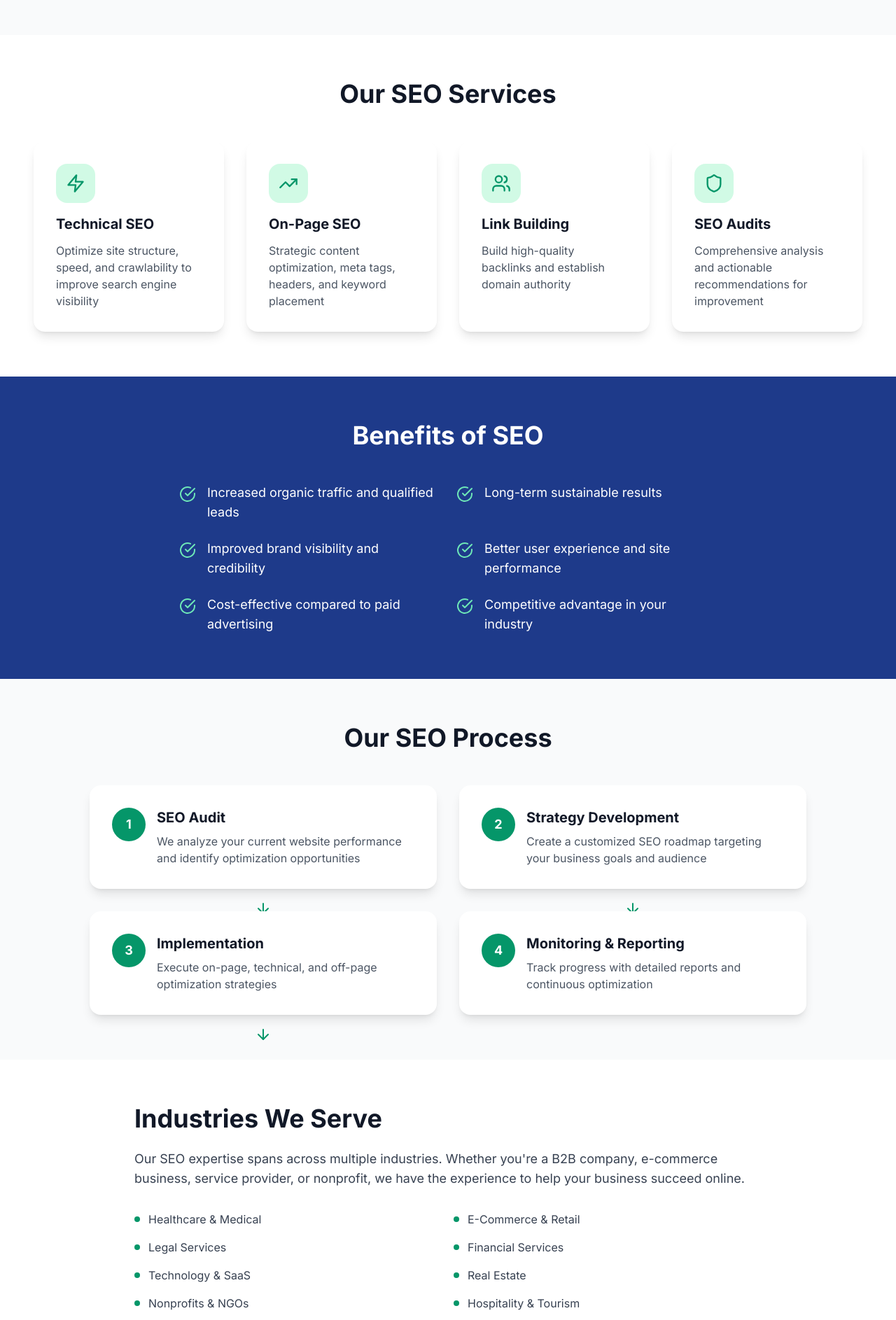
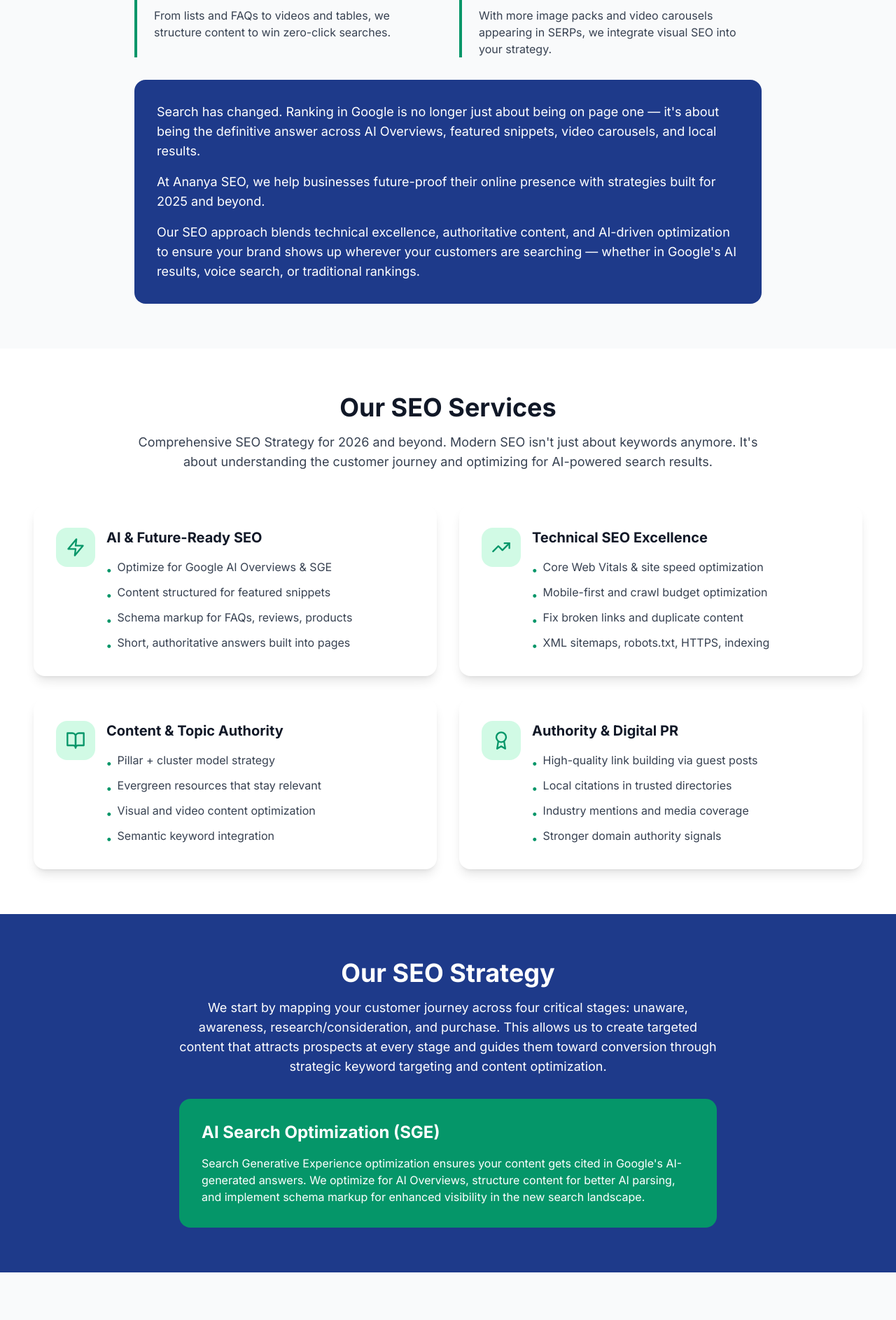
Before and after one commit to ananyaseo/ananyaseo-bolt-design, a React (Vite) app: page /seo in a window 1280 px wide. Shown: the part 798-2684 px from the top of the page at 70% size. Built offline with nearby package versions, Linux system fonts and the light colour scheme.

Commit message:
Updated SEO.tsx

```diff
--- a/src/pages/SEO.tsx
+++ b/src/pages/SEO.tsx
@@ -1,60 +1,105 @@
-import { ArrowRight, CheckCircle, Users, TrendingUp, Zap, Shield } from 'lucide-react';
+import { ArrowRight, CheckCircle, Zap, TrendingUp, BookOpen, Award } from 'lucide-react';
 import TopBar from '../components/TopBar';
 import Footer from '../components/Footer';
 
 export default function SEO() {
+  const whySEOMattersList = [
+    {
+      title: 'AI-Powered Search (SGE & Overviews)',
+      description: 'Google now answers questions directly using AI. We optimize your content so it can be cited inside these AI results.'
+    },
+    {
+      title: 'E-E-A-T (Experience, Expertise, Authoritativeness, Trust)',
+      description: 'Content quality is the new currency of visibility. We build trust signals into every page.'
+    },
+    {
+      title: 'Featured Snippets & Rich Results',
+      description: 'From lists and FAQs to videos and tables, we structure content to win zero-click searches.'
+    },
+    {
+      title: 'Visual & Video Search',
+      description: 'With more image packs and video carousels appearing in SERPs, we integrate visual SEO into your strategy.'
+    }
+  ];
+
   const services = [
     {
       icon: Zap,
-      title: 'Technical SEO',
-      description: 'Optimize site structure, speed, and crawlability to improve search engine visibility'
+      title: 'AI & Future-Ready SEO',
+      points: [
+        'Optimize for Google AI Overviews & SGE',
+        'Content structured for featured snippets',
+        'Schema markup for FAQs, reviews, products',
+        'Short, authoritative answers built into pages'
+      ]
     },
     {
       icon: TrendingUp,
-      title: 'On-Page SEO',
-      description: 'Strategic content optimization, meta tags, headers, and keyword placement'
+      title: 'Technical SEO Excellence',
+      points: [
+        'Core Web Vitals & site speed optimization',
+        'Mobile-first and crawl budget optimization',
+        'Fix broken links and duplicate content',
+        'XML sitemaps, robots.txt, HTTPS, indexing'
+      ]
     },
     {
-      icon: Users,
-      title: 'Link Building',
-      description: 'Build high-quality backlinks and establish domain authority'
+      icon: BookOpen,
+      title: 'Content & Topic Authority',
+      points: [
+        'Pillar + cluster model strategy',
+        'Evergreen resources that stay relevant',
+        'Visual and video content optimization',
+        'Semantic keyword integration'
+      ]
     },
     {
-      icon: Shield,
-      title: 'SEO Audits',
-      description: 'Comprehensive analysis and actionable recommendations for improvement'
+      icon: Award,
+      title: 'Authority & Digital PR',
+      points: [
+        'High-quality link building via guest posts',
+        'Local citations in trusted directories',
+        'Industry mentions and media coverage',
+        'Stronger domain authority signals'
+      ]
     }
   ];
 
-  const benefits = [
-    'Increased organic traffic and qualified leads',
-    'Long-term sustainable results',
-    'Improved brand visibility and credibility',
-    'Better user experience and site performance',
-    'Cost-effective compared to paid advertising',
-    'Competitive advantage in your industry'
-  ];
-
-  const process = [
+  const processSteps = [
     {
       step: 1,
-      title: 'SEO Audit',
-      description: 'We analyze your current website performance and identify optimization opportunities'
+      title: 'Keyword Research & Topic Clustering',
+      description: 'Identify high-intent keywords, research AI Overview triggers, map search intent, and create topical authority clusters'
     },
     {
       step: 2,
-      title: 'Strategy Development',
-      description: 'Create a customized SEO roadmap targeting your business goals and audience'
+      title: 'Technical SEO',
+      description: 'Fix crawlability issues, optimize Core Web Vitals, implement security measures, and ensure mobile-first indexing'
     },
     {
       step: 3,
-      title: 'Implementation',
-      description: 'Execute on-page, technical, and off-page optimization strategies'
+      title: 'On-Page Optimization',
+      description: 'Optimize titles, meta descriptions, headings, content structure, image optimization, and semantic keyword integration'
     },
     {
       step: 4,
-      title: 'Monitoring & Reporting',
-      description: 'Track progress with detailed reports and continuous optimization'
+      title: 'Content Strategy',
+      description: 'Create evergreen content, case studies, FAQ sections, how-to guides, and content optimized for featured snippets'
+    },
+    {
+      step: 5,
+      title: 'Schema & Structured Data',
+      description: 'Implement comprehensive schema markup for organization, services, FAQs, reviews, and local business information'
+    },
+    {
+      step: 6,
+      title: 'Local & Reviews',
+      description: 'Google Business Profile optimization, citation building, review management, and location-based content creation'
+    },
+    {
+      step: 7,
+      title: 'Analytics & Monitoring',
+      description: 'GA4 setup, Search Console monitoring, ROI tracking, monthly reports on rankings, traffic, and conversions'
     }
   ];
 
@@ -75,10 +120,10 @@ export default function SEO() {
         <div className="container mx-auto px-6 lg:px-12 relative z-10">
           <div className="max-w-3xl mx-auto text-center space-y-4">
             <h1 className="text-4xl md:text-5xl lg:text-6xl font-bold text-white leading-tight">
-              Search Engine Optimization Services
+              Affordable Search Engine Optimization (SEO) Services
             </h1>
             <p className="text-xl text-emerald-300 font-semibold">
-              Drive Organic Growth and Dominate Search Rankings
+              Future-Ready SEO That Delivers Visibility, Traffic & Conversions
             </p>
           </div>
         </div>
@@ -87,30 +132,59 @@ export default function SEO() {
       <section className="py-16 bg-gray-50">
         <div className="container mx-auto px-6 lg:px-12">
           <div className="max-w-4xl mx-auto">
-            <h2 className="text-3xl md:text-4xl font-bold text-gray-900 mb-6">What is SEO?</h2>
-            <p className="text-lg text-gray-700 mb-4">
-              Search Engine Optimization (SEO) is the practice of optimizing your website to rank higher in search engine results pages (SERPs) for relevant keywords. It encompasses technical improvements, content strategy, and link building to increase organic visibility and drive qualified traffic to your site.
+            <h2 className="text-3xl md:text-4xl font-bold text-gray-900 mb-6">Why SEO Matters More in 2026</h2>
+            <div className="grid md:grid-cols-2 gap-8 mb-8">
+              {whySEOMattersList.map((item, index) => (
+                <div key={index} className="border-l-4 border-emerald-600 pl-6">
+                  <h3 className="text-lg font-bold text-gray-900 mb-2">{item.title}</h3>
+                  <p className="text-gray-700">{item.description}</p>
+                </div>
+              ))}
+            </div>
+            <div className="bg-blue-900 text-white rounded-2xl p-8">
+              <p className="text-lg mb-4">
+                Search has changed. Ranking in Google is no longer just about being on page one — it's about being the definitive answer across AI Overviews, featured snippets, video carousels, and local results.
               </p>
-            <p className="text-lg text-gray-700">
-              In today's digital landscape, being found online is crucial. Our SEO experts work to ensure your business appears at the top of search results when potential customers are looking for your products or services.
+              <p className="text-lg mb-4">
+                At Ananya SEO, we help businesses future-proof their online presence with strategies built for 2025 and beyond.
               </p>
+              <p className="text-lg">
+                Our SEO approach blends technical excellence, authoritative content, and AI-driven optimization to ensure your brand shows up wherever your customers are searching — whether in Google's AI results, voice search, or traditional rankings.
+              </p>
+            </div>
           </div>
         </div>
       </section>
 
       <section className="py-16">
         <div className="container mx-auto px-6 lg:px-12">
-          <h2 className="text-3xl md:text-4xl font-bold text-gray-900 mb-12 text-center">Our SEO Services</h2>
-          <div className="grid md:grid-cols-2 lg:grid-cols-4 gap-8">
+          <div className="max-w-4xl mx-auto mb-12">
+            <h2 className="text-3xl md:text-4xl font-bold text-gray-900 mb-4 text-center">Our SEO Services</h2>
+            <p className="text-lg text-gray-700 text-center">
+              Comprehensive SEO Strategy for 2026 and beyond. Modern SEO isn't just about keywords anymore. It's about understanding the customer journey and optimizing for AI-powered search results.
+            </p>
+          </div>
+          <div className="grid md:grid-cols-2 gap-8">
             {services.map((service, index) => {
               const Icon = service.icon;
               return (
                 <div key={index} className="bg-white rounded-2xl p-8 shadow-lg hover:shadow-xl transition-shadow">
-                  <div className="w-14 h-14 bg-emerald-100 rounded-2xl flex items-center justify-center mb-4">
+                  <div className="flex items-start gap-4">
+                    <div className="w-14 h-14 bg-emerald-100 rounded-2xl flex items-center justify-center flex-shrink-0">
                       <Icon className="w-7 h-7 text-emerald-600" />
                     </div>
-                  <h3 className="text-xl font-bold text-gray-900 mb-3">{service.title}</h3>
-                  <p className="text-gray-600">{service.description}</p>
+                    <div className="flex-1">
+                      <h3 className="text-xl font-bold text-gray-900 mb-4">{service.title}</h3>
+                      <ul className="space-y-2">
+                        {service.points.map((point, idx) => (
+                          <li key={idx} className="flex items-start gap-2 text-gray-700">
+                            <span className="text-emerald-600 font-bold mt-1">•</span>
+                            <span>{point}</span>
+                          </li>
+                        ))}
+                      </ul>
+                    </div>
+                  </div>
                 </div>
               );
             })}
@@ -120,15 +194,16 @@ export default function SEO() {
 
       <section className="py-16 bg-blue-900 text-white">
         <div className="container mx-auto px-6 lg:px-12">
-          <h2 className="text-3xl md:text-4xl font-bold mb-12 text-center">Benefits of SEO</h2>
+          <h2 className="text-3xl md:text-4xl font-bold mb-4 text-center">Our SEO Strategy</h2>
           <div className="max-w-3xl mx-auto">
-            <div className="grid md:grid-cols-2 gap-6">
-              {benefits.map((benefit, index) => (
-                <div key={index} className="flex items-start gap-4">
-                  <CheckCircle className="w-6 h-6 text-emerald-300 flex-shrink-0 mt-1" />
-                  <p className="text-lg">{benefit}</p>
-                </div>
-              ))}
+            <p className="text-lg text-center mb-8">
+              We start by mapping your customer journey across four critical stages: unaware, awareness, research/consideration, and purchase. This allows us to create targeted content that attracts prospects at every stage and guides them toward conversion through strategic keyword targeting and content optimization.
+            </p>
+            <div className="bg-emerald-600 rounded-2xl p-8">
+              <h3 className="text-2xl font-bold mb-4">AI Search Optimization (SGE)</h3>
+              <p>
+                Search Generative Experience optimization ensures your content gets cited in Google's AI-generated answers. We optimize for AI Overviews, structure content for better AI parsing, and implement schema markup for enhanced visibility in the new search landscape.
+              </p>
             </div>
           </div>
         </div>
@@ -138,25 +213,18 @@ export default function SEO() {
         <div className="container mx-auto px-6 lg:px-12">
           <h2 className="text-3xl md:text-4xl font-bold text-gray-900 mb-12 text-center">Our SEO Process</h2>
           <div className="max-w-5xl mx-auto">
-            <div className="grid md:grid-cols-2 gap-8">
-              {process.map((item, index) => (
-                <div key={index} className="relative">
-                  <div className="bg-white rounded-2xl p-8 shadow-lg h-full">
+            <div className="grid md:grid-cols-2 lg:grid-cols-3 gap-6">
+              {processSteps.map((item, index) => (
+                <div key={index} className="bg-white rounded-2xl p-8 shadow-lg hover:shadow-xl transition-shadow">
                   <div className="flex items-start gap-4">
                     <div className="w-12 h-12 bg-emerald-600 rounded-full flex items-center justify-center flex-shrink-0">
                       <span className="text-white font-bold text-lg">{item.step}</span>
                     </div>
                     <div className="flex-1">
-                        <h3 className="text-xl font-bold text-gray-900 mb-2">{item.title}</h3>
-                        <p className="text-gray-600">{item.description}</p>
+                      <h3 className="text-lg font-bold text-gray-900 mb-2">{item.title}</h3>
+                      <p className="text-sm text-gray-600">{item.description}</p>
                     </div>
                   </div>
-                  </div>
-                  {index < process.length - 1 && (
-                    <div className="hidden md:block absolute -bottom-10 left-1/2 transform -translate-x-1/2 text-emerald-600">
-                      <ArrowRight className="w-6 h-6 rotate-90" />
-                    </div>
-                  )}
                 </div>
               ))}
             </div>
@@ -167,26 +235,50 @@ export default function SEO() {
       <section className="py-16">
         <div className="container mx-auto px-6 lg:px-12">
           <div className="max-w-4xl mx-auto">
-            <h2 className="text-3xl md:text-4xl font-bold text-gray-900 mb-6">Industries We Serve</h2>
-            <p className="text-lg text-gray-700 mb-8">
-              Our SEO expertise spans across multiple industries. Whether you're a B2B company, e-commerce business, service provider, or nonprofit, we have the experience to help your business succeed online.
-            </p>
-            <div className="grid md:grid-cols-2 gap-4">
-              {[
-                'Healthcare & Medical',
-                'E-Commerce & Retail',
-                'Legal Services',
-                'Financial Services',
-                'Technology & SaaS',
-                'Real Estate',
-                'Nonprofits & NGOs',
-                'Hospitality & Tourism'
-              ].map((industry, index) => (
-                <div key={index} className="flex items-center gap-3">
-                  <div className="w-2 h-2 bg-emerald-600 rounded-full"></div>
-                  <span className="text-gray-700">{industry}</span>
+            <h2 className="text-3xl md:text-4xl font-bold text-gray-900 mb-6 text-center">Local SEO Domination</h2>
+            <div className="grid md:grid-cols-2 gap-8">
+              <div className="bg-blue-900 text-white rounded-2xl p-8">
+                <h3 className="text-2xl font-bold mb-4">Strategic Local Presence</h3>
+                <ul className="space-y-3">
+                  <li className="flex items-start gap-3">
+                    <CheckCircle className="w-5 h-5 text-emerald-300 flex-shrink-0 mt-1" />
+                    <span>Google Business Profile optimization</span>
+                  </li>
+                  <li className="flex items-start gap-3">
+                    <CheckCircle className="w-5 h-5 text-emerald-300 flex-shrink-0 mt-1" />
+                    <span>Location-based landing pages</span>
+                  </li>
+                  <li className="flex items-start gap-3">
+                    <CheckCircle className="w-5 h-5 text-emerald-300 flex-shrink-0 mt-1" />
+                    <span>Reviews management with schema markup</span>
+                  </li>
+                  <li className="flex items-start gap-3">
+                    <CheckCircle className="w-5 h-5 text-emerald-300 flex-shrink-0 mt-1" />
+                    <span>Citations across all major platforms</span>
+                  </li>
+                </ul>
               </div>
-              ))}
+              <div className="bg-emerald-50 rounded-2xl p-8 border-2 border-emerald-200">
+                <h3 className="text-2xl font-bold text-gray-900 mb-4">Multi-Platform Coverage</h3>
+                <ul className="space-y-3 text-gray-700">
+                  <li className="flex items-start gap-3">
+                    <span className="text-emerald-600 font-bold">•</span>
+                    <span>Yelp & Bing Places</span>
+                  </li>
+                  <li className="flex items-start gap-3">
+                    <span className="text-emerald-600 font-bold">•</span>
+                    <span>Apple Maps & Google Maps</span>
+                  </li>
+                  <li className="flex items-start gap-3">
+                    <span className="text-emerald-600 font-bold">•</span>
+                    <span>YellowPages & trusted directories</span>
+                  </li>
+                  <li className="flex items-start gap-3">
+                    <span className="text-emerald-600 font-bold">•</span>
+                    <span>Industry-specific directories</span>
+                  </li>
+                </ul>
+              </div>
             </div>
           </div>
         </div>
@@ -195,17 +287,24 @@ export default function SEO() {
       <section className="py-16 bg-gradient-to-r from-blue-900 to-blue-800 text-white">
         <div className="container mx-auto px-6 lg:px-12">
           <div className="max-w-3xl mx-auto text-center space-y-6">
-            <h2 className="text-3xl md:text-4xl font-bold">Ready to Boost Your Online Visibility?</h2>
+            <h2 className="text-3xl md:text-4xl font-bold">Ready to Dominate Online Search?</h2>
             <p className="text-xl text-emerald-300">
-              Let our SEO experts help you rank higher and drive more organic traffic to your website.
+              Let's build a strategy that makes your brand the definitive answer online
             </p>
+            <div className="flex flex-col sm:flex-row gap-6 justify-center items-center pt-4">
               <a
-              href="#contact"
+                href="tel:+919845038936"
                 className="inline-flex items-center justify-center px-10 py-4 bg-emerald-600 hover:bg-emerald-700 text-white font-bold rounded-lg transition-all duration-300 shadow-lg hover:shadow-xl transform hover:-translate-y-1 text-lg"
               >
-              Start Your SEO Journey
-              <ArrowRight className="ml-2 w-5 h-5" />
+                Call: 9845038936
               </a>
+              <a
+                href="mailto:sanand.rao@gmail.com"
+                className="inline-flex items-center justify-center px-10 py-4 bg-white/15 hover:bg-white/25 text-white font-bold rounded-lg transition-all duration-300 backdrop-blur-sm border border-white/30 text-lg"
+              >
+                Email: sanand.rao@gmail.com
+              </a>
+            </div>
           </div>
         </div>
       </section>
```
Lines whose indentation alone changed are shown as unchanged.
